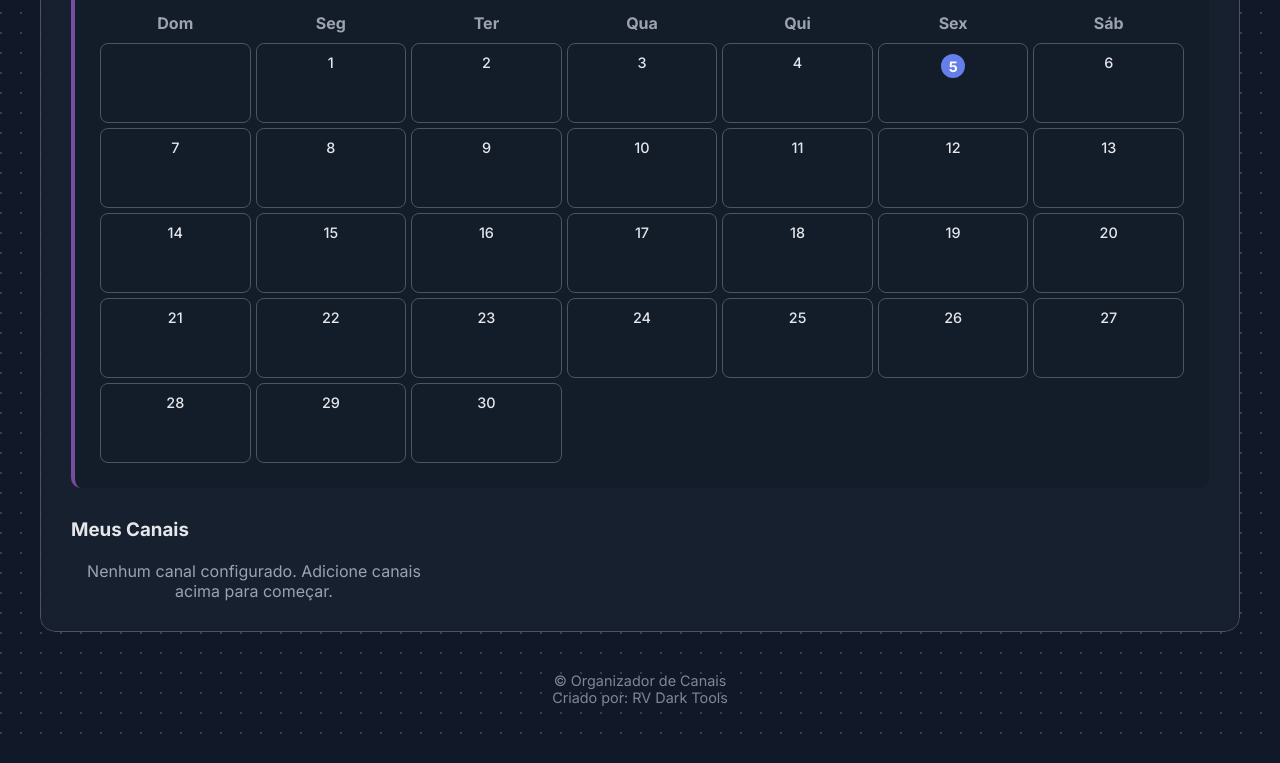
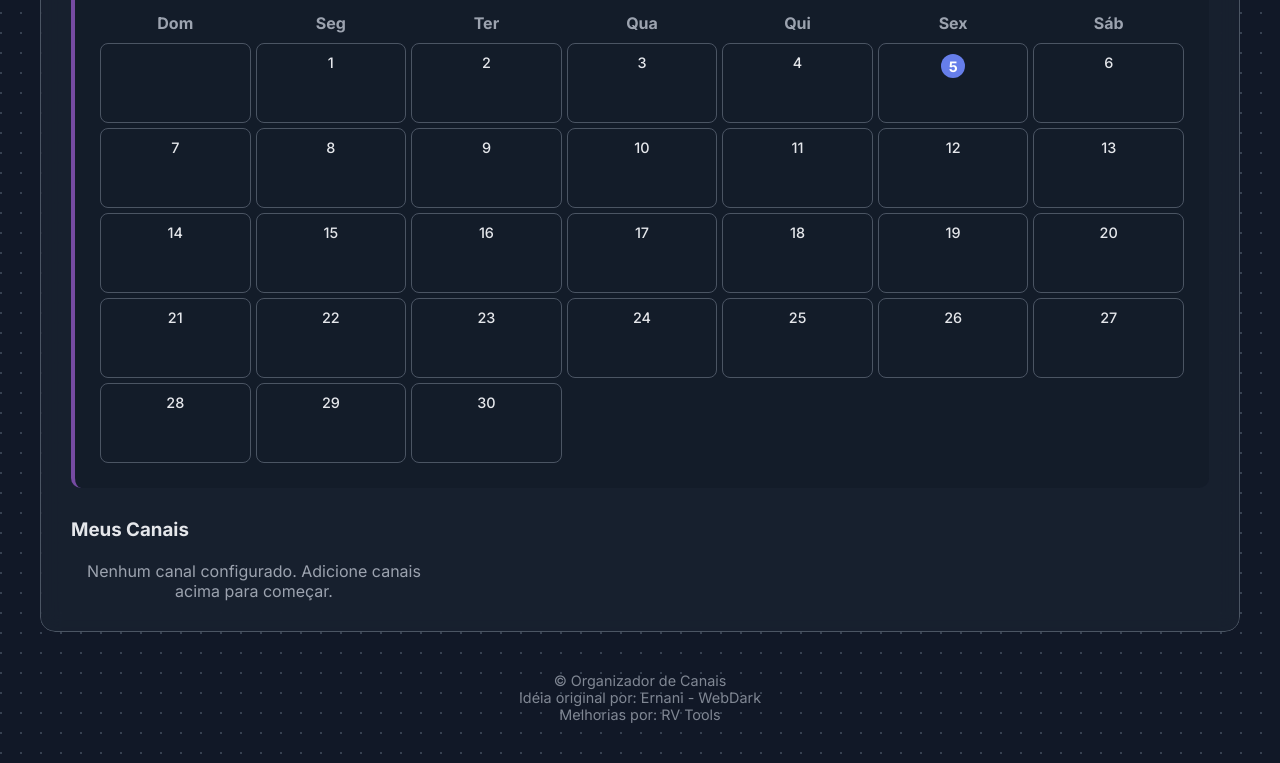
Before and after one commit to rafaamvidal/netlify, a plain HTML site: page home/organizador-canais.html in a window 1280 px wide. Shown: the part 548-1311 px from the top of the page. Drawn offline with Linux system fonts and the light colour scheme.

Commit message:
Atualizar o organizador-canais.html

```diff
--- a/home/organizador-canais.html
+++ b/home/organizador-canais.html
@@ -3,7 +3,7 @@
 <head>
     <meta charset="UTF-8">
     <meta name="viewport" content="width=device-width, initial-scale=1.0">
-    <title>Organizador de Canais v5.2 - Estrutura Corrigida</title>
+    <title>Organizador de Canais</title>
     <link rel="preconnect" href="https://fonts.googleapis.com">
     <link rel="preconnect" href="https://fonts.gstatic.com" crossorigin>
     <link href="https://fonts.googleapis.com/css2?family=Inter:wght@400;500;600;700&display=swap" rel="stylesheet">
@@ -381,7 +381,8 @@
 
     <footer>
         <p>© Organizador de Canais</p>
-        <p>Criado por: RV Dark Tools</p>
+        <p> Idéia original por: Ernani - WebDark</p>
+        Melhorias por: RV Tools</p>
     </footer>
 
     <script>
```
